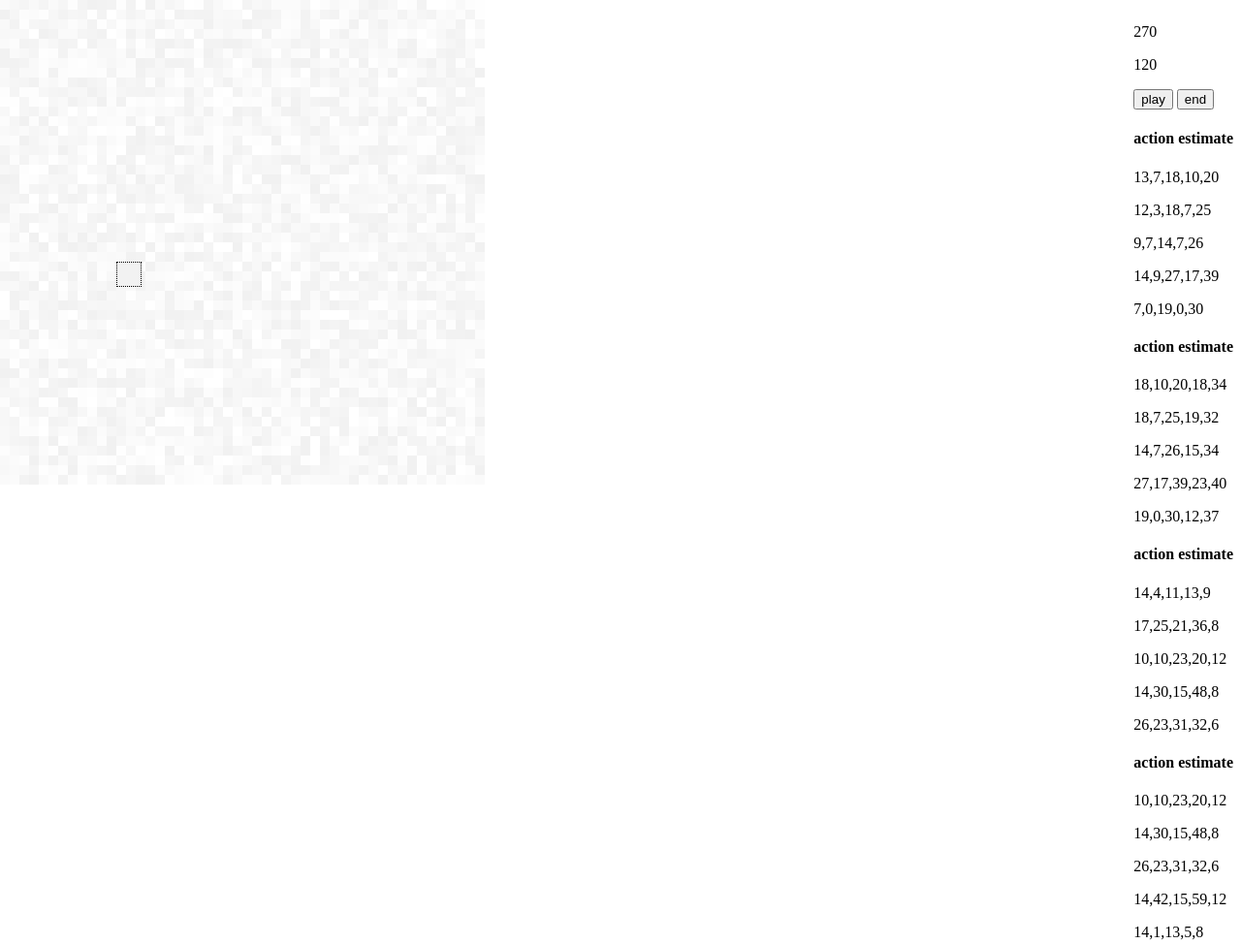
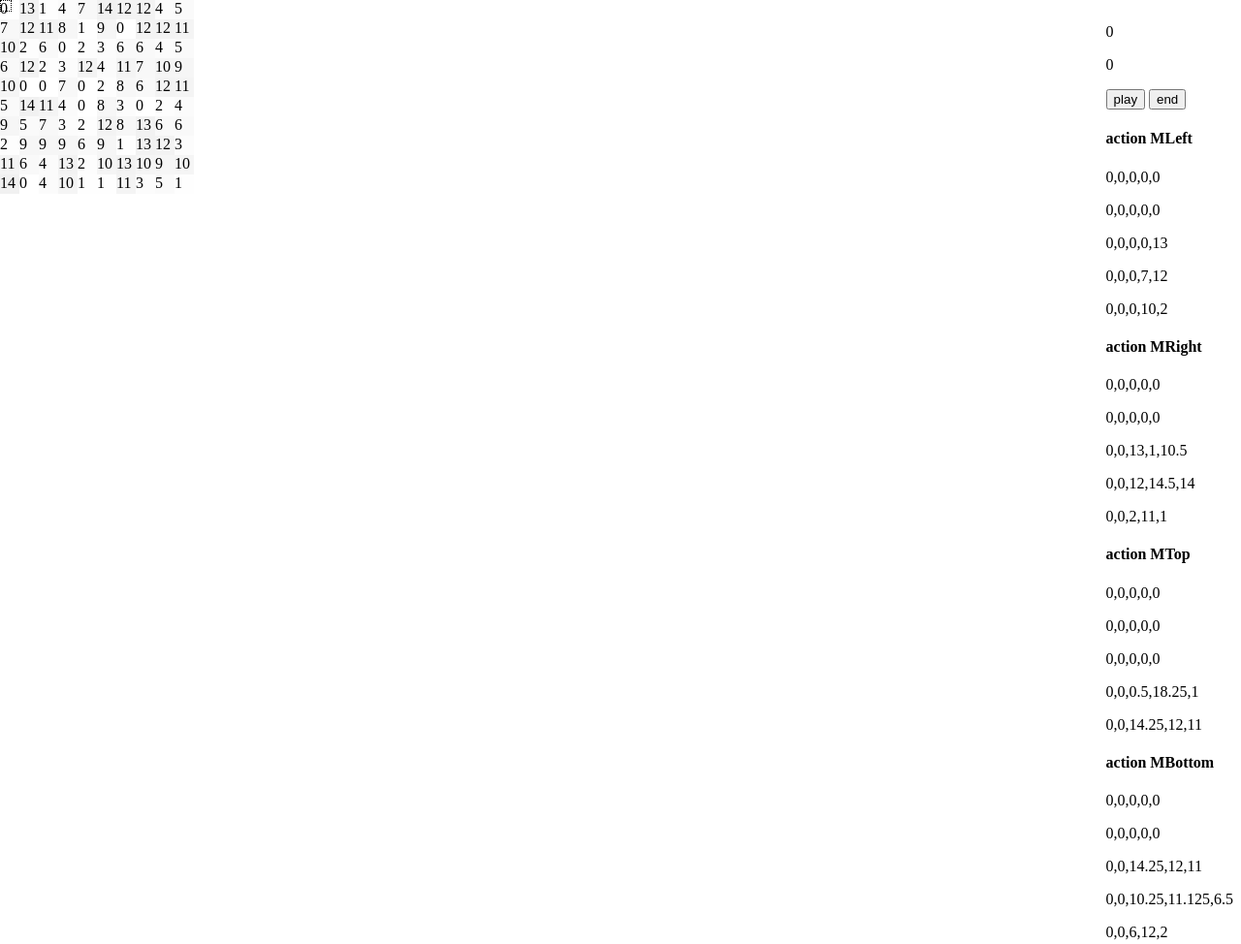
Before and after one commit to xgaozoyoe/simulationjs, a plain HTML site: page testsimulation.html in a window 1280 px wide. Shown: the whole page at 97% size. Drawn offline with nearby package versions, Linux system fonts and the light colour scheme.

Commit message:
fix bugs of policy pick

```diff
--- a/testsimulation.html
+++ b/testsimulation.html
@@ -52,7 +52,7 @@ function map(width, height) {
 	this.resource = new Array();
 	for (var i=0; i<width; i++) {
 		for (var j=0; j<height; j++) {
-			this.resource[j * width + i] = new tile({x:j, y:i}, 0);
+			this.resource[j * width + i] = new tile({x:i, y:j}, 0);
 		}
 	}
 	this.set_tile_resource = function(x, y, v){
@@ -63,6 +63,7 @@ function map(width, height) {
 	}
 
 	this.regenerate = function(){
+        return;
 		for (var i=0; i<width; i++) {
 			for (var j=0; j<height; j++) {
 				if (this.resource[j * width + i].res == 0){
@@ -76,6 +77,11 @@ function map(width, height) {
 
 var t = new map(1,1);
 
+var Action = function(name, act, attempt){
+    this.name = name;
+    this.do = act;
+    this.attempt = attempt;
+}
 /* Standard movement action functor */
 var move = function(direction) {
     var fn = function (loc) {
@@ -89,11 +95,28 @@ var move = function(direction) {
 	return fn;
 }
 
+var try_move = function(direction) {
+    var fn = function (loc) {
+		var attempt_loc = direction(loc);
+		if (loc.map.offset(attempt_loc, 0, 0) != null) {
+			return attempt_loc;
+		} else {
+			null;
+		}
+	}
+	return fn;
+}
+
+function _left(loc) {return new coordinate(loc.x-1, loc.y, loc.map);}
+function _right(loc) {return new coordinate(loc.x+1, loc.y, loc.map);}
+function _top(loc) {return new coordinate(loc.x, loc.y-1, loc.map);}
+function _bottom(loc) {return new coordinate(loc.x, loc.y+1, loc.map);}
+
 /* For general actions an agent can take */
-var move_left = move( function(loc) {return new coordinate(loc.x-1, loc.y, loc.map);} );
-var move_right = move( function(loc) {return new coordinate(loc.x+1, loc.y, loc.map);} );
-var move_top = move( function(loc) {return new coordinate(loc.x, loc.y-1, loc.map);} );
-var move_bottom = move( function(loc) {return new coordinate(loc.x, loc.y+1, loc.map);} );
+var move_left =  new Action("MLeft", move(_left), try_move(_left));
+var move_right = new Action("MRight", move(_right), try_move(_right));
+var move_top = new Action("MTop", move(_top), try_move(_top));
+var move_bottom = new Action("MBottom", move(_bottom), try_move(_bottom));
 
 var actions = [move_left, move_right, move_top, move_bottom];
 
@@ -163,6 +186,8 @@ var Matrix2D = function(width, height){
 		}
 	}
 }
+
+var MIN_MOVE_GAP = 20;
 /*
  *  loc: coordinate,
  *  map: map,
@@ -172,8 +197,8 @@ var agent = function (loc, map, d, lambda, speed) {
 
 	// FIXME: pos_x and pos_y are rendering attributes, please move
 	this.update = function() {
-		this.pos_x = this.loc.x * 10;
-		this.pos_y = this.loc.y * 10;
+		this.pos_x = this.loc.x * MIN_MOVE_GAP;
+		this.pos_y = this.loc.y * MIN_MOVE_GAP;
 		this.mark = this.map.get_tile_resource(this.loc.x, this.loc.y).res;
 		this.map.set_tile_resource(this.loc.x, this.loc.y,0);
 	}
@@ -214,7 +239,7 @@ var agent = function (loc, map, d, lambda, speed) {
 		var max = -1;
 		var aid = -1;
 		for (var i=0; i<this.actions.length; i++) {
-			var result_loc = this.actions[i](loc);
+			var result_loc = this.actions[i].attempt(loc);
 			if (result_loc != null) {
 				var c = this.estimate(i, loc);
 				if (c > max) {
@@ -234,7 +259,10 @@ var agent = function (loc, map, d, lambda, speed) {
 					if (source_loc == null) {
 						this.view[i].coordinate_set(offset_x,offset_y,0);
 					} else {
-						var result_loc = this.map.offset(this.actions[i](source_loc),0,0);
+                        var result_loc = this.actions[i].attempt(source_loc);
+                        if (result_loc) {
+						    result_loc = this.map.offset(result_loc,0,0);
+                        }
 						if (result_loc == null) { // An invalid action
 							this.view[i].coordinate_set(offset_x,offset_y,0);
 						} else {
@@ -244,11 +272,12 @@ var agent = function (loc, map, d, lambda, speed) {
 							}
 							var aid = this.policy(result_loc);
 							if (aid >=0 ) {
-								var potential_estimate = this.estimate(aid, this.actions[aid](result_loc));
+								var potential_estimate = this.estimate(aid, this.actions[aid].attempt(result_loc));
 								if(isNaN(potential_estimate)) {
-									return this.estimate(aid, this.actions[aid](result_loc));
+									return this.estimate(aid, this.actions[aid].attempt(result_loc));
 								}
-								this.view[i].coordinate_set(offset_x,offset_y,this.view[i].coordinate(offset_x, offset_y) + potential_estimate);
+								this.view[i].coordinate_set(offset_x,offset_y,this.view[i].coordinate(offset_x,
+                                offset_y) + 0.5 * potential_estimate);
 							}
 						}
 					}
@@ -265,7 +294,7 @@ var agent = function (loc, map, d, lambda, speed) {
 	this.step = function() {
 		if (this.slice <= 0) {
 			var aid = this.policy(this.loc);
-			var loc = this.actions[aid](this.loc);
+			var loc = this.actions[aid].do(this.loc);
 			for(var i=0;i<this.actions.length;i++){
 				this.view[i].coordinate_shift(loc.x - this.loc.x, loc.y - this.loc.y);
 			}
@@ -297,8 +326,10 @@ var gen_agents = function (map, num) {
 	var agents = [];
 	var i = 0;
 	for (var i = 0; i<num; i++) {
-		var pos = new coordinate(5 + rand_integer(25), 5 + rand_integer(25), map);
-		agents[i] = new agent(pos, map, 2, 0.8, rand_integer(10));
+		//var pos = new coordinate(5 + rand_integer(25), 5 + rand_integer(25), map);
+        var pos = new coordinate(0,0,map);
+		//agents[i] = new agent(pos, map, 2, 0.8, rand_integer(10));
+		agents[i] = new agent(pos, map, 2, 0.8, 10);
 	}
 	return agents;
 }
@@ -309,7 +340,7 @@ var gen_agents = function (map, num) {
 var app = angular.module('myApp', []);
 
 // Create a map of 20 * 20
-var map = gen_map(50,50);
+var map = gen_map(10,10);
 
 
 var total_agents = 1;
@@ -355,7 +386,7 @@ app.controller('ctrl', function($scope,$interval) {
   		<button ng-click="start()">play</button>
 		<button ng-click="end()">end</button>
 		<div ng-repeat="a in focus.view">
-			<h4>action estimate</h4>
+			<h4>action {{focus.actions[$index].name}}</h4>
 			<div ng-repeat="x in a.data">
 
 			<p>{{x[0]}},{{x[1]}},{{x[2]}},{{x[3]}},{{x[4]}}</p>
@@ -364,22 +395,23 @@ app.controller('ctrl', function($scope,$interval) {
 	</div>
   	<div ng-repeat="tile in map.resource"
 	   style="position:fixed;
-			  left:{{tile.loc.x * 10}}px;
-			  top:{{tile.loc.y * 10}}px;
+			  left:{{tile.loc.x * 20}}px;
+			  top:{{tile.loc.y * 20}}px;
 			  display:blocked;
-			  width:10px;
-			  height:10px;background-color:#{{gen_gray_color(tile.res)}}">
+			  width:20px;
+			  height:20px;background-color:#{{gen_gray_color(tile.res)}}">
+              {{tile.res}}
 	</div>
 
   	<div ng-repeat="agent in agents"
 	   ng-click="focus_agent(agent)"
 	   style="position:fixed;
-			  top:{{agent.pos_x}}px;
-			  left:{{agent.pos_y}}px;
+			  top:{{agent.pos_y}}px;
+			  left:{{agent.pos_x}}px;
 			  display:blocked;
 			  width:{{agent.size}}px;
 			  height:{{agent.size}}px;border:1px dotted black;
-			  background-color:#{{gen_gray_color(agent.mark)}}">
+			  ">
 	</div>
 
 </div>
```
